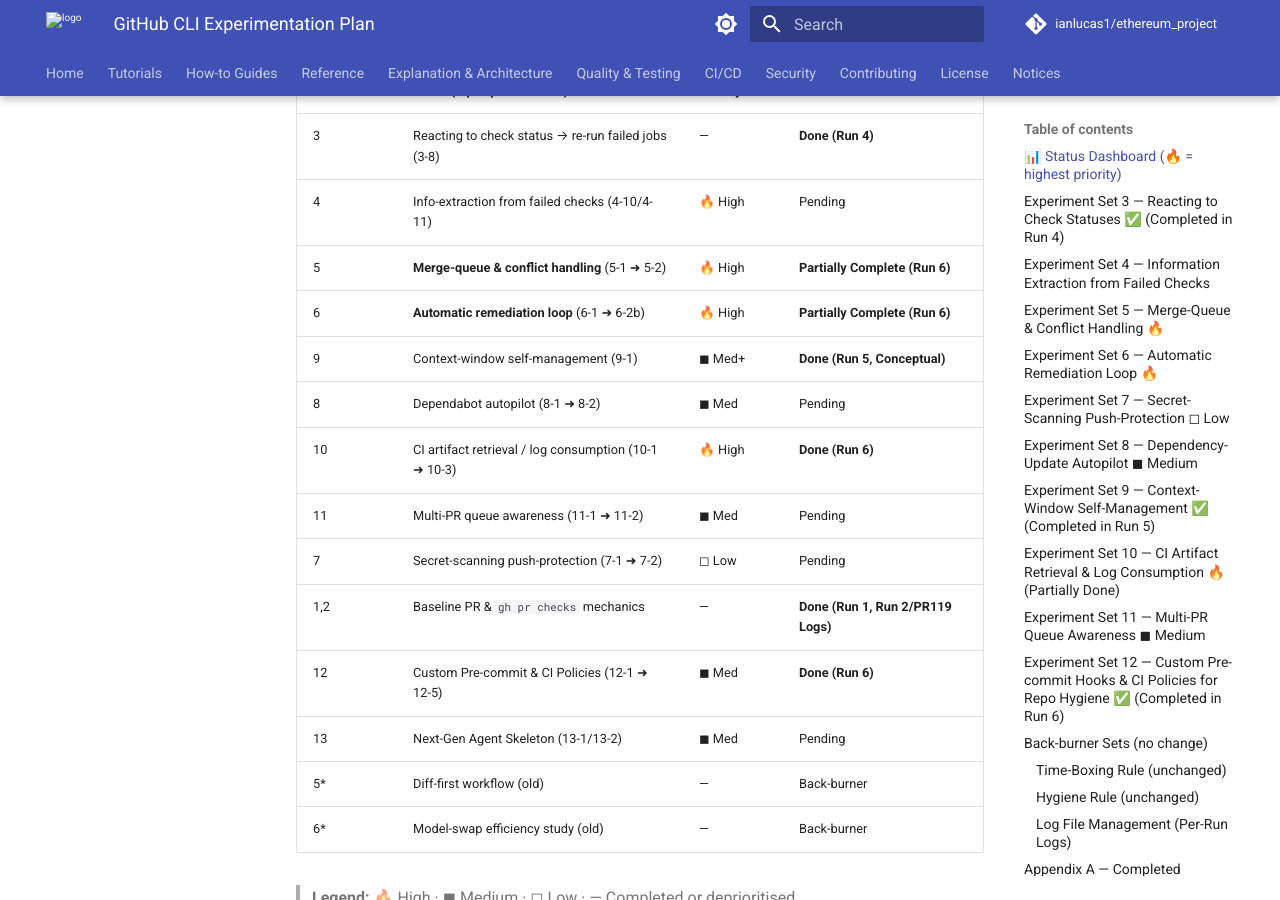
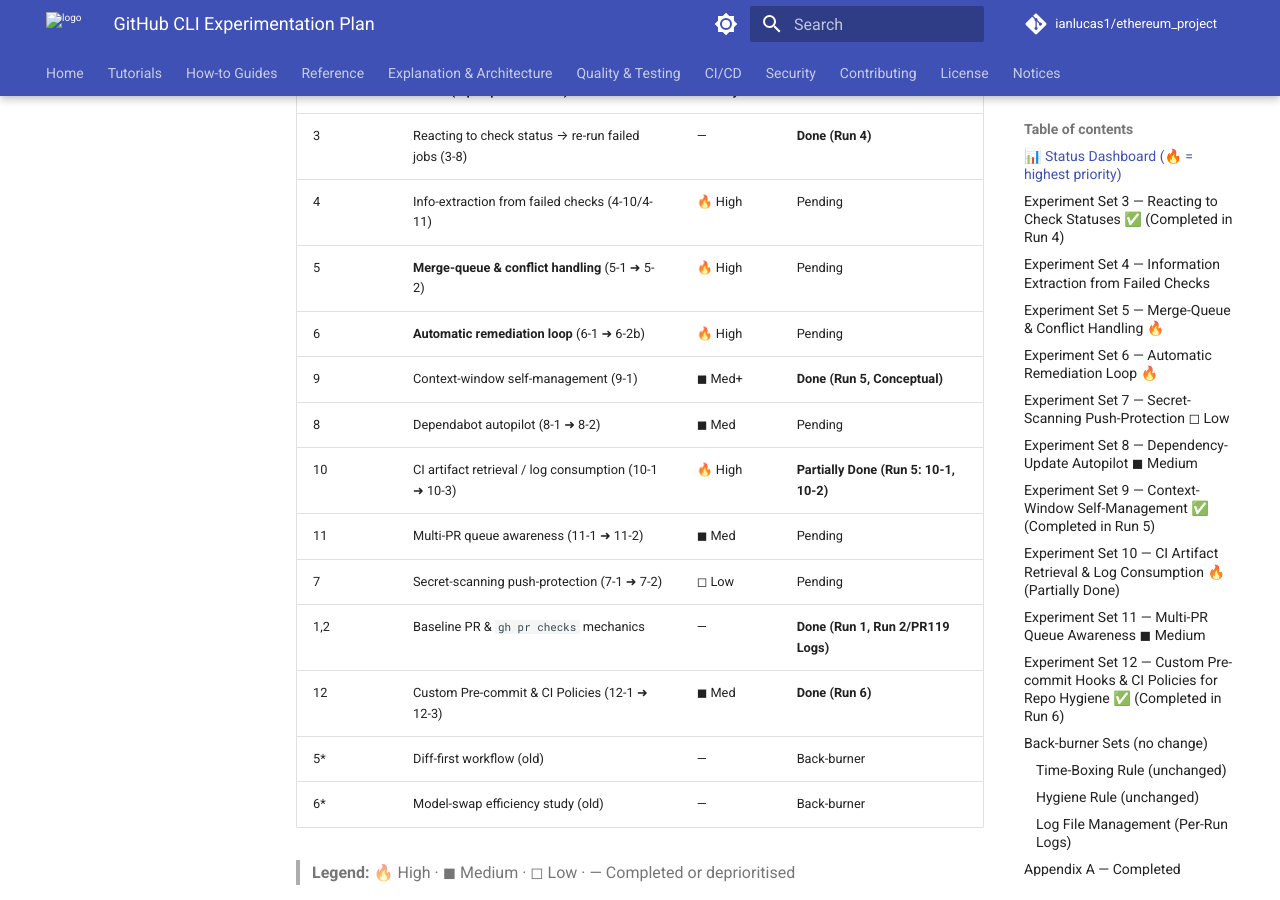
Before and after one commit to ianlucas1/ethereum_project, an MkDocs documentation site: the page built from docs/dev_agent_experiments/github_cli_plan.md, in a window 1280 px wide and 900 px high, scrolled down 421 px. Built offline with MkDocs 1.6.1 and Material for MkDocs 9.7.7, drawn with Linux system fonts in a browser that asks for light colours; comment, search, counter and statistics services are not loaded; some of the changed text lies outside the part shown.

Commit message:
Revert "Run 6: Dashboard/plan sync, Set 13 skeleton, status updates (#139)"
This reverts commit 0140b168eb062cc2847c004a6143ced4d01713aa.

```diff
--- a/docs/dev_agent_experiments/github_cli_plan.md
+++ b/docs/dev_agent_experiments/github_cli_plan.md
@@ -11,16 +11,15 @@
 |-----|------------------------------------------------------|----------|--------|
 | 3   | Reacting to check status → re-run failed jobs (3-8)  | —        | **Done (Run 4)** |
 | 4   | Info-extraction from failed checks (4-10/4-11)       | 🔥 High  | Pending |
-| 5   | **Merge-queue & conflict handling** (5-1 ➜ 5-2)      | 🔥 High  | **Partially Complete (Run 6)** |
-| 6   | **Automatic remediation loop** (6-1 ➜ 6-2b)         | 🔥 High  | **Partially Complete (Run 6)** |
+| 5   | **Merge-queue & conflict handling** (5-1 ➜ 5-2)      | 🔥 High  | Pending |
+| 6   | **Automatic remediation loop** (6-1 ➜ 6-2b)         | 🔥 High  | Pending |
 | 9   | Context-window self-management (9-1)                 | ◼︎ Med+  | **Done (Run 5, Conceptual)** |
 | 8   | Dependabot autopilot (8-1 ➜ 8-2)                     | ◼︎ Med   | Pending |
-| 10  | CI artifact retrieval / log consumption (10-1 ➜ 10-3)| 🔥 High  | **Done (Run 6)** |
+| 10  | CI artifact retrieval / log consumption (10-1 ➜ 10-3)| 🔥 High  | **Partially Done (Run 5: 10-1, 10-2)** |
 | 11  | Multi-PR queue awareness (11-1 ➜ 11-2)               | ◼︎ Med   | Pending |
 | 7   | Secret-scanning push-protection (7-1 ➜ 7-2)          | ◻︎ Low   | Pending |
 | 1,2 | Baseline PR & `gh pr checks` mechanics               | —        | **Done (Run 1, Run 2/PR119 Logs)** |
-| 12  | Custom Pre-commit & CI Policies (12-1 ➜ 12-5)        | ◼︎ Med   | **Done (Run 6)** |
-| 13  | Next-Gen Agent Skeleton (13-1/13-2)                  | ◼︎ Med   | Pending |
+| 12  | Custom Pre-commit & CI Policies (12-1 ➜ 12-3)        | ◼︎ Med   | **Done (Run 6)** |
 | 5*  | Diff-first workflow (old)                            | —        | Back-burner |
 | 6*  | Model-swap efficiency study (old)                    | —        | Back-burner |
 
@@ -113,8 +112,6 @@
 | 12-1  | Add pre-commit hook to limit staged files (<25)      | ◼︎ Med   | **Done (Run 6)** |
 | 12-2  | Add CI check for push frequency (>5 commits)         | ◼︎ Med   | **Done (Run 6)** |
 | 12-3  | Refine README hygiene rules (log first, final sync)  | ◼︎ Med   | **Done (Run 6)** |
-| 12-4 | *Hook-Guard repair + self-test* | Agent fixes logic so a one-file PR passes, adds self-test job with matrix for 1 and 30 files. |
-| 12-5 | *Per-run logging switch* | Agent creates per-run log, archives legacy log, updates all references. |
 
 ---
 
@@ -154,10 +151,3 @@
 
 ### Set 2 · Deep Dive into `gh pr checks`   ✅ *Finished Run 2 (via PR #119 log recovery)*
 *(baseline pass/fail/pending parsing now proven reliable; pager issues addressed with `GH_PAGER=cat`)*
-
-### Set 13 — Next-Gen Agent Skeleton
-
-| ID | Step | Goal |
-|----|------|------|
-| 13-1 | *Agent self-reflection skeleton* | Placeholder for next-gen agent self-reflection experiment. |
-| 13-2 | *Agent self-healing skeleton* | Placeholder for next-gen agent self-healing experiment. |
```
